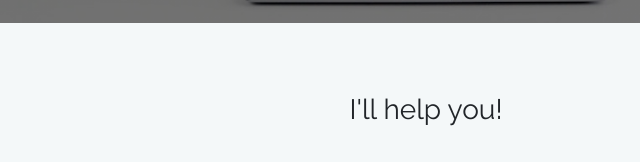
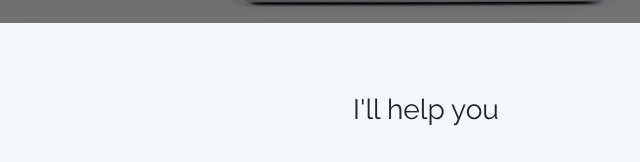
Before and after one commit to zsobe31/web-build, a plain HTML site: page index.html in a window 1280 px wide. Shown: the part 777-939 px from the top of the page, 214-854 px from the left. Drawn offline with nearby package versions, Linux system fonts and the light colour scheme.

Commit message:
Update index.html

```diff
--- a/index.html
+++ b/index.html
@@ -137,7 +137,7 @@
 
 		<!----- SECTION-1 ----->
 		<section id="section-1" class="container-fluid">
-			<h3 class="h3 text-center">I'll help you!</h3>
+			<h3 class="h3 text-center">I'll help you</h3>
 			<div class="row">
 				<div class="col-10 col-md-3 mx-auto">
 					<img src="img/icons8-idea-50.png" class="img-fluid mx-auto d-flex">
```
